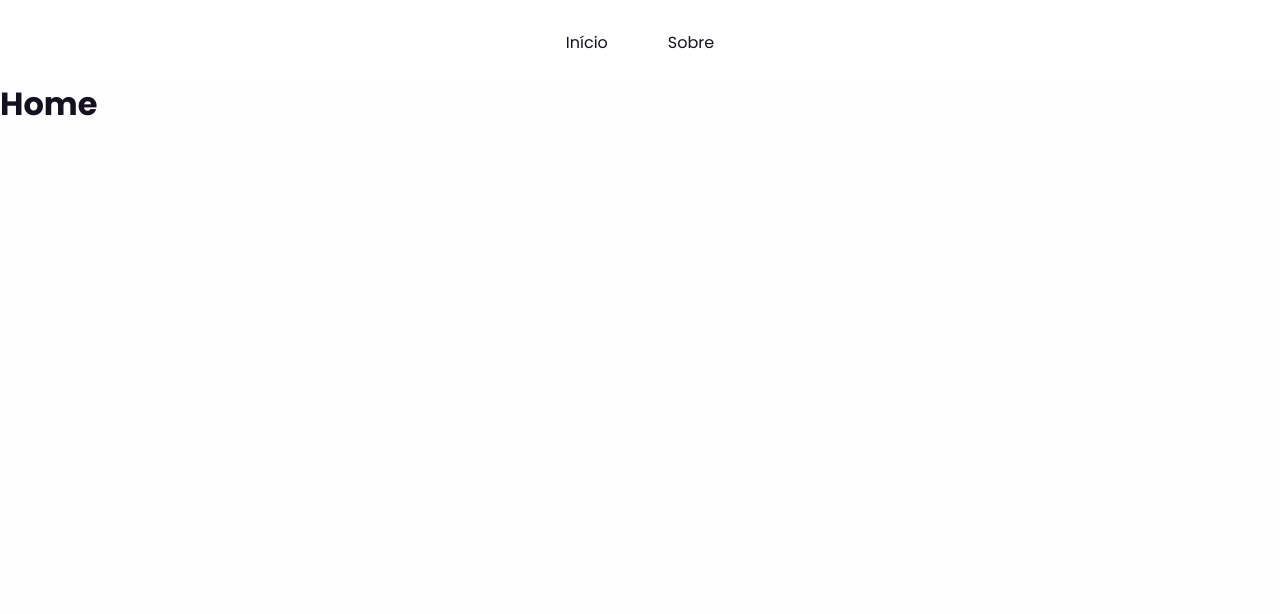
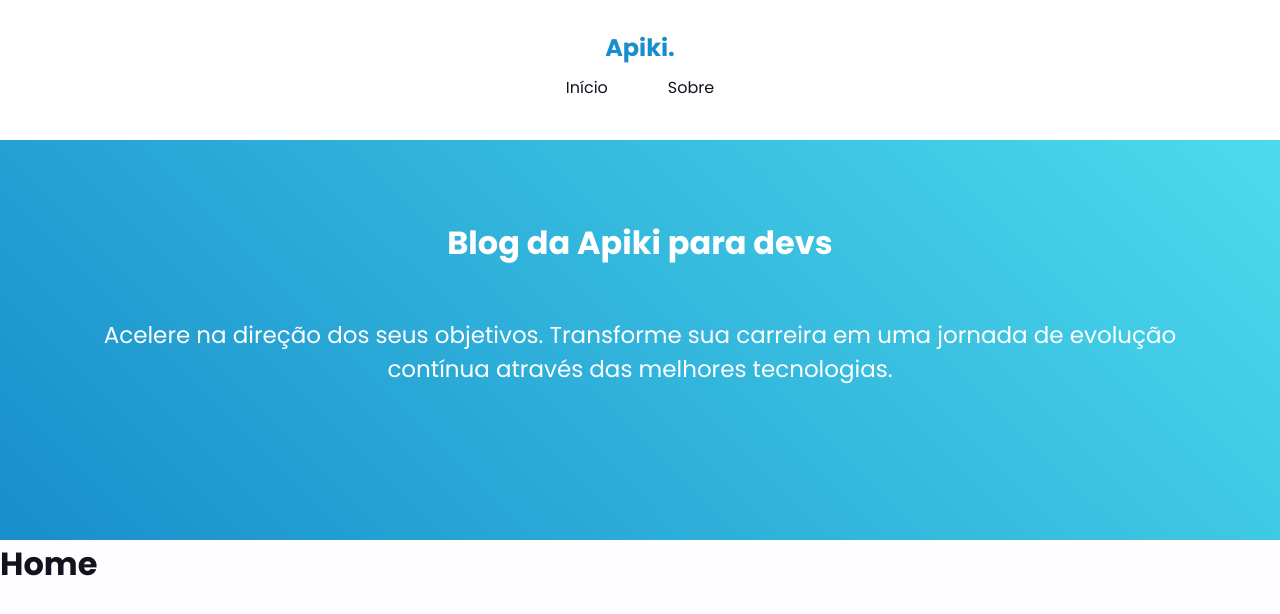
Before and after one commit to Apiki/front-end-challenge, a React (Create React App) app: page / in a window 1280 px wide. Shown: the top 614 px of the page. Built offline with nearby package versions, Linux system fonts and the light colour scheme.

Commit message:
add component header and navbar

```diff
--- a/src/config/theme.ts
+++ b/src/config/theme.ts
@@ -2,6 +2,7 @@ export const theme = {
   colors: {
     white: '#FFFFFF',
     blue: '#188ecc',
+    orange: '#f5872f',
     neutral: {
       100: '#FEFDFF',
       200: '#F4F5FE',
--- a/src/ui/components/Header/Header.styled.ts
+++ b/src/ui/components/Header/Header.styled.ts
@@ -1,9 +1,9 @@
 import styled from 'styled-components'
 import { theme } from '../../../config'
 
-export const Container = styled.div`
+export const ContainerNav = styled.div`
   width: 100%;
-  height: 80px;
+  height: 140px;
   background: ${theme.colors.white};
 
   nav {
@@ -12,9 +12,17 @@ export const Container = styled.div`
     width: 100%;
   }
 
+  h1 {
+    display: flex;
+    align-items: center;
+    justify-content: center;
+    padding: 30px;
+    color: ${theme.colors.blue}
+  }
+
   ul {
     text-align: center;
-    margin-top: 30px;
+    margin-top: -20px;
   }
 
   li {
@@ -24,7 +32,7 @@ export const Container = styled.div`
 
     :hover {
       text-decoration: underline;
-      color: ${theme.colors.blue};
+      color: ${theme.colors.orange};
     }
   }
 
@@ -33,3 +41,44 @@ export const Container = styled.div`
     color: ${theme.colors.neutral[900]}
   }
 `
+
+export const ContainerHeader = styled.div`
+  width: 100%;
+  height: 400px;
+  background: linear-gradient(45deg, #188ecc, #4cdbec);
+
+  @media (max-width: 626px) {
+    height: 500px;
+  }
+`
+
+export const ContentHeader = styled.div`
+  padding: 70px;
+
+  span {
+    font-size: 23px;
+    display: flex;
+    align-items: center;
+    justify-content: center;
+    color: ${theme.colors.white};
+    text-align: center;
+    margin-top: 60px;
+  }
+
+  h1 {
+    display: flex;
+    align-items: center;
+    justify-content: center;
+    color: ${theme.colors.white};
+    text-align: center;
+    animation: go-back 1s infinite alternate;
+
+    @keyframes go-back {
+    from {
+      transform: translateY(50px);
+    }
+    to {
+      transform: translateX(0);
+    }
+  }
+`
--- a/src/ui/components/Header/Header.tsx
+++ b/src/ui/components/Header/Header.tsx
@@ -3,13 +3,26 @@ import * as S from './Header.styled'
 
 export function Header () {
   return (
-    <S.Container>
+    <>
+      <S.ContainerNav>
         <nav>
+          <h1>Apiki.</h1>
           <ul>
             <Link to='/'><li>Início</li></Link>
             <Link to='/sobre'><li>Sobre</li></Link>
           </ul>
         </nav>
-    </S.Container>
+      </S.ContainerNav>
+
+      <S.ContainerHeader>
+        <S.ContentHeader>
+          <h1>Blog da Apiki para devs</h1>
+          <span>
+            Acelere na direção dos seus objetivos. Transforme sua carreira em
+            uma jornada de evolução contínua através das melhores tecnologias.
+          </span>
+        </S.ContentHeader>
+      </S.ContainerHeader>
+    </>
   )
 }
```
Also changed, not shown: src/assets/pc.jpg (added). Lines whose indentation alone changed are shown as unchanged.
